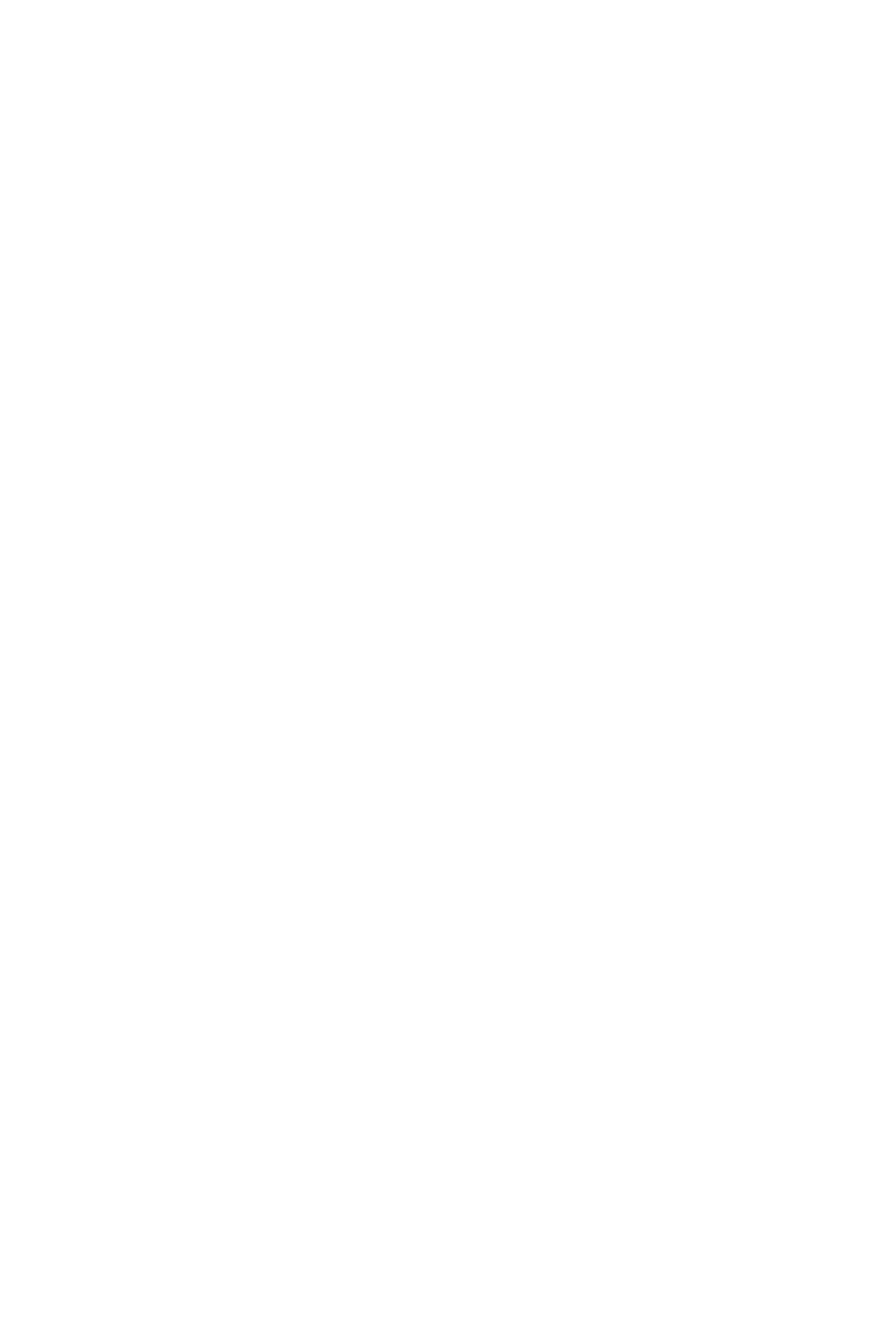
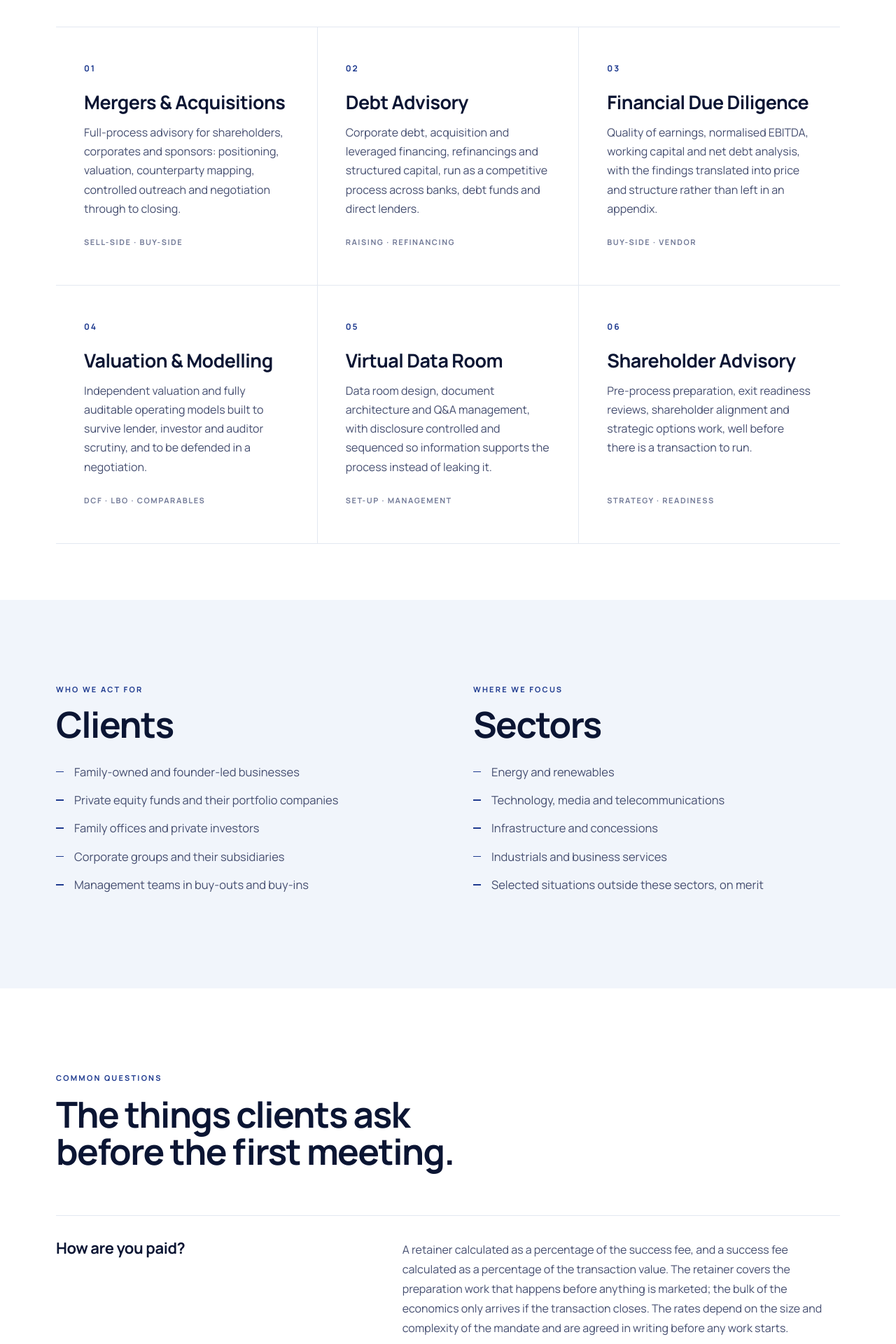
Before and after one commit to arosmuno/Meridian, a Next.js app: page /services in a window 1280 px wide. Before the commit this address had no page. Shown: the part 620-2540 px from the top of the page at 70% size. Before the commit the page ends 800 px from the top, so only its background shows below. Built offline with nearby package versions, Linux system fonts and the light colour scheme.

Commit message:
Add Services page with offerings and FAQs
This file contains the Services page with detailed descriptions of services offered, frequently asked questions, and client information.

```diff
--- /dev/null
+++ b/pages/services.js
@@ -0,0 +1,125 @@
+import Head from 'next/head';
+import Link from 'next/link';
+import Layout, { PageHero } from '../components/Layout';
+
+const CAPS = [
+  { n: '01', t: 'Mergers & Acquisitions', tag: 'Sell-side · Buy-side',
+    d: 'Full-process advisory for shareholders, corporates and sponsors: positioning, valuation, counterparty mapping, controlled outreach and negotiation through to closing.' },
+  { n: '02', t: 'Debt Advisory', tag: 'Raising · Refinancing',
+    d: 'Corporate debt, acquisition and leveraged financing, refinancings and structured capital, run as a competitive process across banks, debt funds and direct lenders.' },
+  { n: '03', t: 'Financial Due Diligence', tag: 'Buy-side · Vendor',
+    d: 'Quality of earnings, normalised EBITDA, working capital and net debt analysis, with the findings translated into price and structure rather than left in an appendix.' },
+  { n: '04', t: 'Valuation & Modelling', tag: 'DCF · LBO · Comparables',
+    d: 'Independent valuation and fully auditable operating models built to survive lender, investor and auditor scrutiny, and to be defended in a negotiation.' },
+  { n: '05', t: 'Virtual Data Room', tag: 'Set-up · Management',
+    d: 'Data room design, document architecture and Q&A management, with disclosure controlled and sequenced so information supports the process instead of leaking it.' },
+  { n: '06', t: 'Shareholder Advisory', tag: 'Strategy · Readiness',
+    d: 'Pre-process preparation, exit readiness reviews, shareholder alignment and strategic options work, well before there is a transaction to run.' },
+];
+
+const FAQ = [
+  { q: 'How are you paid?',
+    a: 'A retainer calculated as a percentage of the success fee, and a success fee calculated as a percentage of the transaction value. The retainer covers the preparation work that happens before anything is marketed; the bulk of the economics only arrives if the transaction closes. The rates depend on the size and complexity of the mandate and are agreed in writing before any work starts.' },
+  { q: 'How long does a sale process take?',
+    a: 'Eight to twelve months from mandate to completion is a realistic range for a prepared mid-market business. Poorly prepared processes take longer or fail, which is why preparation is a distinct stage rather than something done in parallel with marketing.' },
+  { q: 'Is my company big enough?',
+    a: 'If a credible buyer or lender would take the situation seriously, it is worth a conversation. Tell us the revenue, the EBITDA and the situation and you will get a straight answer, including if that answer is that a process does not make sense yet.' },
+  { q: 'What do you know about my sector?',
+    a: 'Energy, technology, media and telecommunications and infrastructure are where the direct experience sits. Outside those, every mandate starts with a sector, competitor and buyer-universe analysis before anything else happens, and we will say so plainly rather than claim expertise we do not have.' },
+  { q: 'Will I be dealing with you or with an analyst?',
+    a: 'With the founder. Capacity is deliberately limited to a small number of live mandates precisely so that the person you meet is the person who builds the model and sits in the negotiation.' },
+  { q: 'What happens to my information?',
+    a: 'Nothing leaves the engagement. Data rooms run with per-user permissions, watermarking and a download audit trail, and access is withdrawn when a party leaves the process. Client names and figures never appear in our marketing or in the news brief.' },
+];
+
+export default function Services() {
+  return (
+    <>
+      <Head>
+        <title>Services &mdash; M&amp;A, Debt Advisory and Transaction Support | Meridian</title>
+        <meta name="description" content="M&A, debt advisory, financial due diligence, valuation, data room management and shareholder advisory for the Iberian mid-market." />
+        <link rel="canonical" href="https://www.meridiancapmarkets.com/services" />
+      </Head>
+      <Layout>
+        <PageHero
+          eyebrow="Services"
+          title="Everything a transaction needs, in one place."
+          sub="Two advisory mandates and the execution work that sits underneath them, delivered by the same senior person from first call to closing."
+        />
+
+        <section className="sec tight">
+          <div className="wrap">
+            <div className="caps">
+              {CAPS.map((c) => (
+                <article key={c.n}>
+                  <span className="idx">{c.n}</span>
+                  <h3 className="h3">{c.t}</h3>
+                  <p>{c.d}</p>
+                  <div className="tag">{c.tag}</div>
+                </article>
+              ))}
+            </div>
+          </div>
+        </section>
+
+        <section className="sec alt">
+          <div className="wrap g2">
+            <div>
+              <div className="eyebrow">Who we act for</div>
+              <h2 className="h2" style={{ marginTop: 16 }}>Clients</h2>
+              <ul className="ticks" style={{ marginTop: 28 }}>
+                <li>Family-owned and founder-led businesses</li>
+                <li>Private equity funds and their portfolio companies</li>
+                <li>Family offices and private investors</li>
+                <li>Corporate groups and their subsidiaries</li>
+                <li>Management teams in buy-outs and buy-ins</li>
+              </ul>
+            </div>
+            <div>
+              <div className="eyebrow">Where we focus</div>
+              <h2 className="h2" style={{ marginTop: 16 }}>Sectors</h2>
+              <ul className="ticks" style={{ marginTop: 28 }}>
+                <li>Energy and renewables</li>
+                <li>Technology, media and telecommunications</li>
+                <li>Infrastructure and concessions</li>
+                <li>Industrials and business services</li>
+                <li>Selected situations outside these sectors, on merit</li>
+              </ul>
+            </div>
+          </div>
+        </section>
+
+        <section className="sec">
+          <div className="wrap">
+            <div className="sec-head">
+              <div className="eyebrow">Common questions</div>
+              <h2 className="h2">The things clients ask before the first meeting.</h2>
+            </div>
+            <div className="faq">
+              {FAQ.map((f) => (
+                <div key={f.q}>
+                  <h3 className="h3">{f.q}</h3>
+                  <p>{f.a}</p>
+                </div>
+              ))}
+            </div>
+          </div>
+        </section>
+
+        <section className="sec dark" style={{ textAlign: 'center' }}>
+          <div className="wrap">
+            <div className="eyebrow on-dark">Next step</div>
+            <h2 className="h2" style={{ marginTop: 20 }}>Tell us about the situation.</h2>
+            <p className="lead on-dark" style={{ margin: '24px auto 0', maxWidth: '54ch' }}>
+              An initial conversation costs nothing and commits you to nothing. It is usually enough to
+              establish whether a process makes sense, and what it would realistically look like.
+            </p>
+            <div style={{ marginTop: 44 }}>
+              <Link href="/contact" className="btn btn-solid">Contact Meridian <span>&rarr;</span></Link>
+            </div>
+          </div>
+        </section>
+      </Layout>
+    </>
+  );
+}
```
